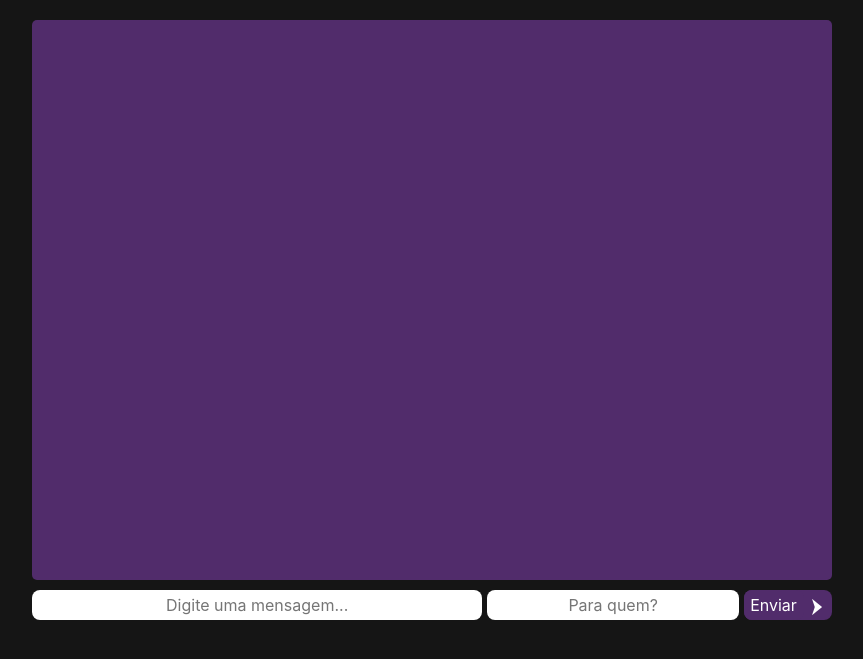
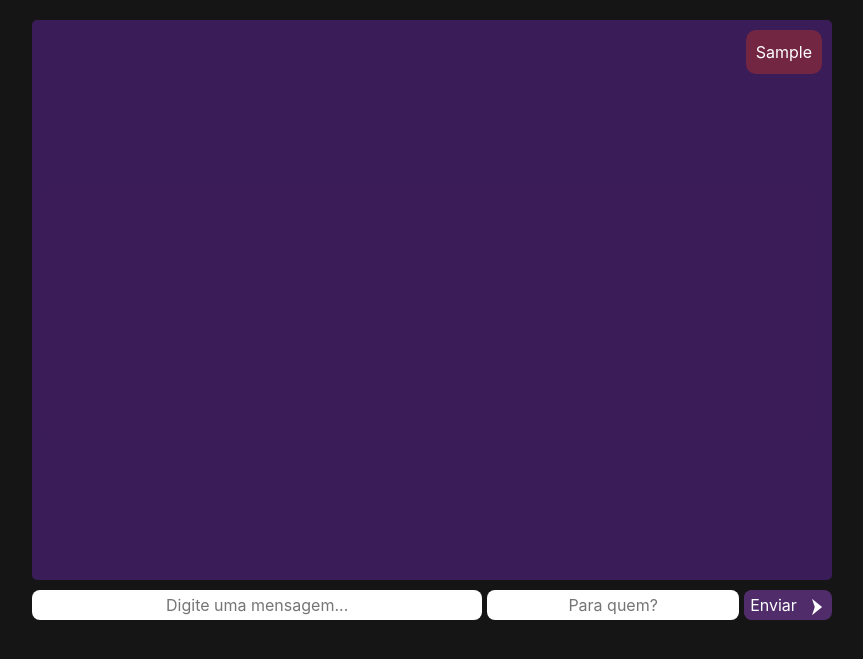
Before and after one commit to camargobiel/tcc_trocalivros, a PHP site: page /chat-index.php in a window 1280 px wide. Shown: the part 70-729 px from the top of the page, without its empty margins (208-1071 px from the left). Run offline with PHP 8.4, Linux system fonts and the light colour scheme; the visitor is signed in with stand-in values (Sample User, id 1); tables that the repository leaves empty or names only in its code hold one stand-in row (values such as "Sample post"); data that the repository does not hold is empty.

Commit message:
recebendo e mandando msg chat estilização

```diff
--- a/chat.php
+++ b/chat.php
@@ -4,14 +4,20 @@ session_start();
 
 $id_destinatario = $_SESSION['id_destino'];
 $id_remetente = $_SESSION['id'];
-$sql =  mysqli_query($conn ,"SELECT * from chat2 where remetente_id = '$id_remetente' and destinatario_id = '$id_destinatario'");
+$sql =  mysqli_query($conn ,"SELECT * from chat2 where remetente_id in ('$id_remetente','$id_destinatario') and destinatario_id in ('$id_remetente','$id_destinatario');");
 
 while ($key = mysqli_fetch_assoc($sql))
 {
-
+    if($key['remetente_id'] == $id_remetente){
     echo "<div class = 'mandando'>";
     echo $key['msg'];
     echo "</div>";
+    }
+    else{
+    echo "<div class = 'recebendo'>";
+    echo $key['msg'];
+    echo "</div>";
+    }
 }
 
 ?>
--- a/css/estilo_chat.css
+++ b/css/estilo_chat.css
@@ -7,20 +7,27 @@ body{
 }
 #chat{
     display: flex;
-    align-items: flex-end;
     flex-direction: column;
     margin-top: 20px;
     margin-bottom: 10px;
 
-
-    background: #512c6b;
+    background: #6f26b86b;
     width: 800px;
     height: 70vh;
     border-radius: 5px;
     overflow: auto;
 }
 .mandando{
+    align-self: flex-end;
     background: #732642;
+    border-radius: 10px;
+    margin: 10px;
+    color: #fff;
+    padding: 10px;
+}
+.recebendo{
+    align-self: flex-start;
+    background: #ff0000;
     border-radius: 10px;
     margin: 10px;
     color: #fff;
```
